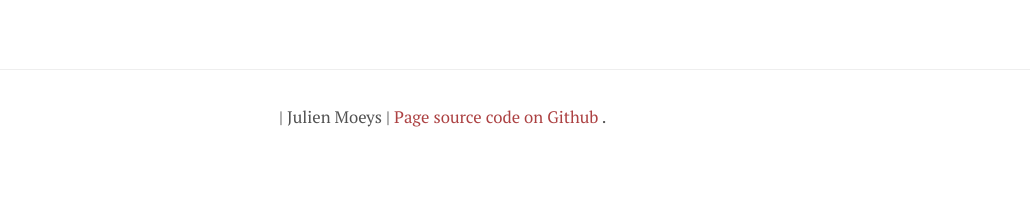
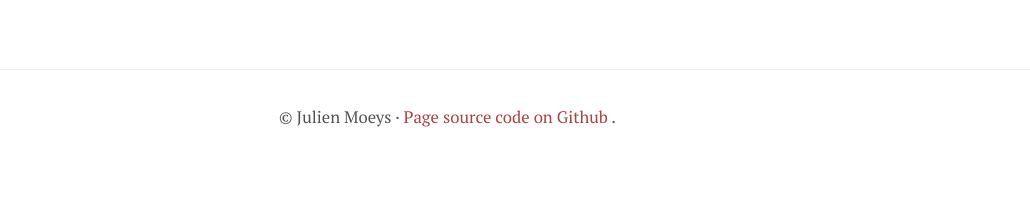
Before and after one commit to julienmoeys/julienmoeys.github.io, a Jekyll site: the page built from index.md, in a window 1280 px wide. Shown: the part 1342-1550 px from the top of the page, without its empty margins (1-1031 px from the left). Built offline with Jekyll 4.4.1, drawn with Linux system fonts in a browser that asks for light colours; Markdown is read by kramdown in place of the engine named in the settings; some of the changed lines change nothing that is shown.

Commit message:
modify footer

```diff
--- a/_includes/foot.html
+++ b/_includes/foot.html
@@ -1,7 +1,7 @@
 <footer>
     <hr></hr>
     <div class="container content"><div class="page"><small>
-        {{ page.date | date: '%Y-%m-%d' }} | Julien Moeys |
+        &copy; Julien Moeys &middot;
         <a href="{{ site.github }}/blob/master/{{ page.path }}">
           Page source code on Github
         </a>.
```
